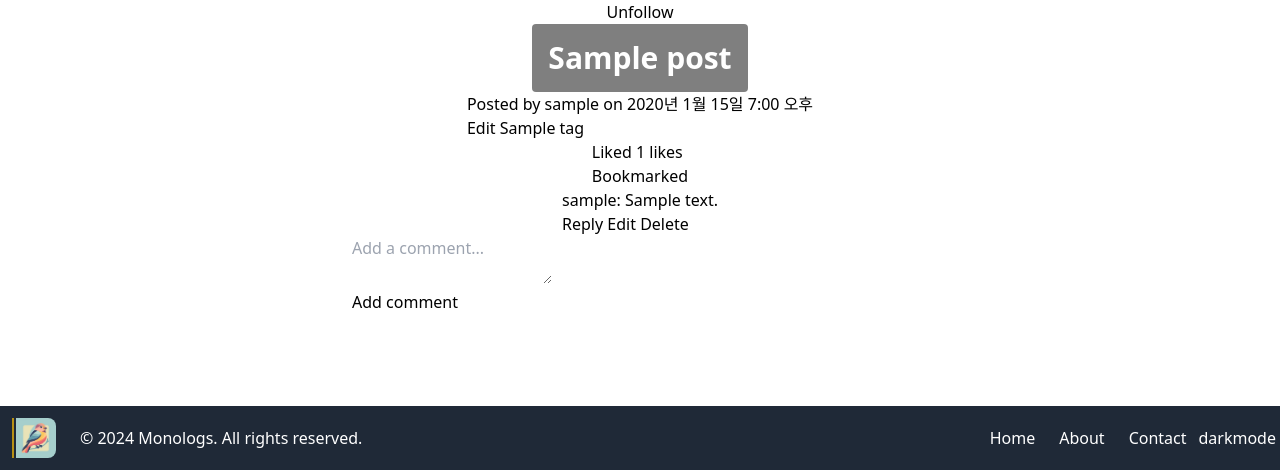
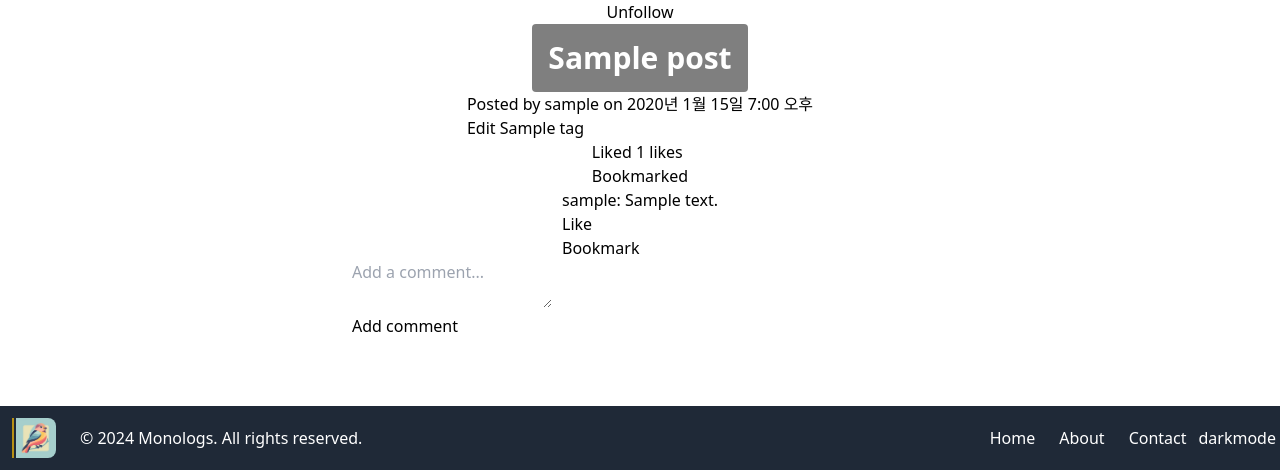
Before and after one commit to matty255/monologs, a Django app: page /blog/1/ in a window 1280 px wide. Shown: the part 458-928 px from the top of the page. Run offline with Django 5.2, Linux system fonts and the light colour scheme; a user stored in the database is signed in; tables that the repository leaves empty hold one stand-in row (values such as "Sample post"); grey boxes marked "Sample" are stand-in pictures; some libraries are stand-ins or nearby versions.

Commit message:
feat: 댓글과 대댓글에도 like 및 bookmark 추가

```diff
--- a/accounts/mixins.py
+++ b/accounts/mixins.py
@@ -1,5 +1,7 @@
 import uuid
 from datetime import datetime
+from django.contrib.contenttypes.models import ContentType
+from django.apps import apps
 
 
 class UploadToPathMixin:
@@ -22,3 +24,33 @@ class UploadToPathMixin:
         filename = f"{uuid.uuid4()}.{ext}"  # 고유한 파일 이름 생성
         date_path = datetime.now().strftime("%Y/%m/%d")
         return f"{folder_name}/{username}/{date_path}/{filename}"
+
+
+class LikedAndBookmarkedMixin:
+    def get_liked_and_bookmarked_objects(self, user, model_classes):
+        context = {}
+        for model_class in model_classes:
+            model_name = (
+                model_class.__name__.lower()
+            )  # 모델 이름을 소문자로 변환 (예: 'Post' -> 'liked_posts')
+            content_type = ContentType.objects.get_for_model(model_class)
+
+            # ContentType을 기반으로 좋아요한 객체 목록 조회
+            Like = apps.get_model("blog", "Like")
+            liked_objects_ids = Like.objects.filter(
+                user=user, content_type=content_type
+            ).values_list("object_id", flat=True)
+            context[f"liked_{model_name}s"] = model_class.objects.filter(
+                pk__in=liked_objects_ids
+            )
+
+            # ContentType을 기반으로 북마크한 객체 목록 조회
+            Bookmark = apps.get_model("blog", "Bookmark")
+            bookmarked_objects_ids = Bookmark.objects.filter(
+                user=user, content_type=content_type
+            ).values_list("object_id", flat=True)
+            context[f"bookmarked_{model_name}s"] = model_class.objects.filter(
+                pk__in=bookmarked_objects_ids
+            )
+
+        return context
--- a/blog/mixins.py
+++ b/blog/mixins.py
@@ -1,6 +1,9 @@
 # mixins.py
 import uuid
 from datetime import datetime
+from django.contrib.contenttypes.models import ContentType
+from django.contrib.contenttypes.models import ContentType
+from django.apps import apps
 
 
 class UploadToPathMixin:
@@ -10,3 +13,31 @@ class UploadToPathMixin:
         ext = filename.split(".")[-1]
         filename = f"{uuid.uuid4()}.{ext}"
         return f"thumbnails/{datetime.now().strftime('%Y/%m/%d')}/{filename}"
+
+
+class LikeMixin:
+    def get_like_status(self, user, instance):
+        if not user.is_authenticated:
+            return False
+        Like = apps.get_model(
+            "blog", "Like"
+        )  # 'app_name'을 Like 모델이 정의된 앱의 이름으로 변경해야 합니다.
+        content_type = ContentType.objects.get_for_model(instance.__class__)
+        liked = Like.objects.filter(
+            content_type=content_type, object_id=instance.id, user=user
+        ).exists()
+        return liked
+
+
+class BookmarkMixin:
+    def get_bookmark_status(self, user, instance):
+        if not user.is_authenticated:
+            return False
+        Bookmark = apps.get_model(
+            "blog", "Bookmark"
+        )  # 'app_name'을 Bookmark 모델이 정의된 앱의 이름으로 변경해야 합니다.
+        content_type = ContentType.objects.get_for_model(instance.__class__)
+        bookmarked = Bookmark.objects.filter(
+            content_type=content_type, object_id=instance.id, user=user
+        ).exists()
+        return bookmarked
--- a/blog/views.py
+++ b/blog/views.py
@@ -15,7 +15,6 @@ from django.db.models import Count, Q
 from django.contrib.contenttypes.models import ContentType
 from django.http import HttpResponseForbidden, HttpResponseRedirect
 from django.contrib import messages
-from .models import Like
 from django.db import transaction
 from django.shortcuts import get_object_or_404
 from PIL import Image
@@ -23,6 +22,7 @@ import io
 from django.core.files.base import ContentFile
 from main.mixins import Custom404Mixin, UserIsAuthorMixin
 from django.http import Http404
+from .mixins import LikeMixin, BookmarkMixin
 
 
 class ToggleLikeView(LoginRequiredMixin, View):
@@ -130,29 +130,33 @@ class PostListView(Custom404Mixin, ListView):
         return context
 
 
-class PostDetailView(Custom404Mixin, DetailView):
+# PostDetailView 정의
+class PostDetailView(Custom404Mixin, LikeMixin, BookmarkMixin, DetailView):
     model = Post
     template_name = "blog/blog_detail.html"
     custom_404_message = "포스트를 찾을 수 없습니다."
 
     def get_context_data(self, **kwargs):
-
         context = super().get_context_data(**kwargs)
         post = self.get_object()
-        author = post.author
+        user = self.request.user
 
+        # 포스트의 저자 정보
         context["author_profile_picture_url"] = (
-            author.profile_picture.file.url if author.profile_picture else None
+            post.author.profile_picture.file.url
+            if post.author.profile_picture
+            else None
         )
-        context["author_profile_status"] = author.profile_status
+        context["author_profile_status"] = post.author.profile_status
 
-        is_following = False
-        if self.request.user.is_authenticated:
-            is_following = Follow.objects.filter(
-                follower=self.request.user, following=author
+        # 현재 사용자가 포스트의 저자를 팔로우하고 있는지 여부
+        context["is_following"] = False
+        if user.is_authenticated:
+            context["is_following"] = Follow.objects.filter(
+                follower=user, following=post.author
             ).exists()
-        context["is_following"] = is_following
 
+        # 메타 정보 설정
         context["meta"] = {
             "title": "monologs" + "|" + post.title,
             "description": post.summary if post.summary else "welcome to monologs",
@@ -163,27 +167,19 @@ class PostDetailView(Custom404Mixin, DetailView):
             ),
         }
 
-        if self.request.user.is_authenticated:
-            content_type = ContentType.objects.get_for_model(Post)
-            user = self.request.user
+        context["liked"] = self.get_like_status(user, post)
+        context["bookmarked"] = self.get_bookmark_status(user, post)
 
-            liked = Like.objects.filter(
-                content_type=content_type, object_id=post.id, user=user
-            ).exists()
-            context["liked"] = liked
+        context["like_count"] = Like.objects.filter(
+            content_type=ContentType.objects.get_for_model(Post), object_id=post.id
+        ).count()
 
-            bookmarked = Bookmark.objects.filter(
-                content_type=content_type, object_id=post.id, user=user
-            ).exists()
-            context["bookmarked"] = bookmarked
+        comments = post.comments.filter(parent__isnull=True).prefetch_related("replies")
+        for comment in comments:
 
-            like_count = Like.objects.filter(
-                content_type=content_type, object_id=post.id
-            ).count()
-            context["like_count"] = like_count
+            comment.liked = self.get_like_status(user, comment)
+            comment.bookmarked = self.get_bookmark_status(user, comment)
 
-        comments = post.comments.filter(parent__isnull=True)
-        for comment in comments:
             comment.replies_list = comment.replies.all()
 
         context["tags"] = post.tags.all()
--- a/requirements.txt
+++ b/requirements.txt
@@ -23,12 +23,14 @@ google-auth-oauthlib==1.2.0
 googleapis-common-protos==1.62.0
 grpcio==1.62.1
 grpcio-status==1.62.1
+gunicorn==21.2.0
 idna==3.6
 Jinja2==3.1.3
 markdown-it-py==3.0.0
 MarkupSafe==2.1.5
 mdurl==0.1.2
 oauthlib==3.2.2
+packaging==24.0
 pillow==10.2.0
 proto-plus==1.23.0
 protobuf==4.25.3
--- a/templates/blog/include/comment_list.html
+++ b/templates/blog/include/comment_list.html
@@ -1,34 +1,59 @@
 {% for comment in comments %}
     <div>
-      <p>{{ comment.author }}:
-        {{ comment.content }}</p>
-      {% if not comment.parent %}
-        <!-- Reply 버튼 -->
-        {% if user.is_authenticated %}
-          <button onclick="toggleReplyForm('reply-form-{{ comment.id }}');">Reply</button>
-          <div id="reply-form-{{ comment.id }}" style="display:none;">
-            {% include 'blog/include/reply_form.html' with parent_id=comment.id form=comment_form %}
-          </div>
-        {% endif %}
+      <p>{{ comment.author }}: {{ comment.content }}</p>
+      {% if user.is_authenticated %}
+        <!-- 좋아요 버튼 -->
+        <form method="post" action="{% url 'toggle_like' pk=comment.pk %}">
+          {% csrf_token %}
+          <input type="hidden" name="content_type" value="comment">
+          <input type="hidden" name="object_id" value="{{ comment.id }}">
+          <button type="submit">
+            {% if comment.liked %}Liked{% else %}Like{% endif %}
+            <!-- 좋아요 수 추가 -->
+          </button>
+        </form>
+
+        <!-- 북마크 버튼 -->
+        <form method="post" action="{% url 'toggle_bookmark' pk=comment.pk %}" class="bookmark-form">
+          {% csrf_token %}
+          <input type="hidden" name="content_type" value="comment">
+          <input type="hidden" name="object_id" value="{{ comment.id }}">
+          <button type="submit">
+            {% if comment.bookmarked %}Bookmarked{% else %}Bookmark{% endif %}
+          </button>
+        </form>
       {% endif %}
 
-      <!-- 대댓글 표시 -->
+      {% if not comment.parent %}
+
+      {% endif %}
+
       {% for reply in comment.replies_list %}
         <div class="reply pl-4 border-l-2 border-gray-200">
-          <p>{{ reply.author }}:
-            {{ reply.content }}</p> {% if request.user == comment.author %}
-            {% if request.user == reply.author %}
-            {% include 'blog/include/reply_update_form.html' with comment=reply form=comment_form %}
-            {% include 'blog/include/comment_confirm_delete.html' with comment=reply %} {% endif %} {% endif %}
+          <p>{{ reply.author }}: {{ reply.content }}</p>
+          {% if user.is_authenticated %}
+            <!-- 대댓글에 대한 좋아요 버튼 -->
+            <form method="post" action="{% url 'toggle_like' pk=reply.pk %}">
+              {% csrf_token %}
+              <input type="hidden" name="content_type" value="comment">
+              <input type="hidden" name="object_id" value="{{ reply.id }}">
+              <button type="submit">
+                {% if reply.liked %}Liked{% else %}Like{% endif %}
+                <!-- 좋아요 수 추가 -->
+              </button>
+            </form>
 
+
+            <form method="post" action="{% url 'toggle_bookmark' pk=reply.pk %}" class="bookmark-form">
+              {% csrf_token %}
+              <input type="hidden" name="content_type" value="comment">
+              <input type="hidden" name="object_id" value="{{ reply.id }}">
+              <button type="submit">
+                {% if reply.bookmarked %}Bookmarked{% else %}Bookmark{% endif %}
+              </button>
+            </form>
+          {% endif %}
         </div>
-
       {% endfor %}
-
-      <!-- Edit and Delete 버튼 -->
-      {% if request.user == comment.author %}
-      {% include 'blog/include/comment_update_form.html' with comment=comment form=comment_form %}
-      {% include 'blog/include/comment_confirm_delete.html' with comment=comment %}
-  {% endif %}
     </div>
 {% endfor %}
```
Also changed, not shown: accounts/views.py (+13 -5 lines), templates/accounts/private_profile.html (+17 -0 lines), 1 other file.
